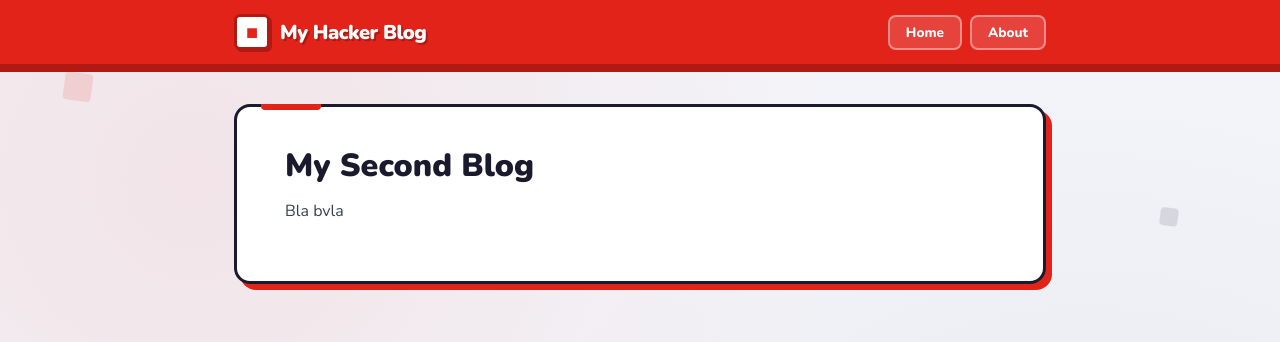
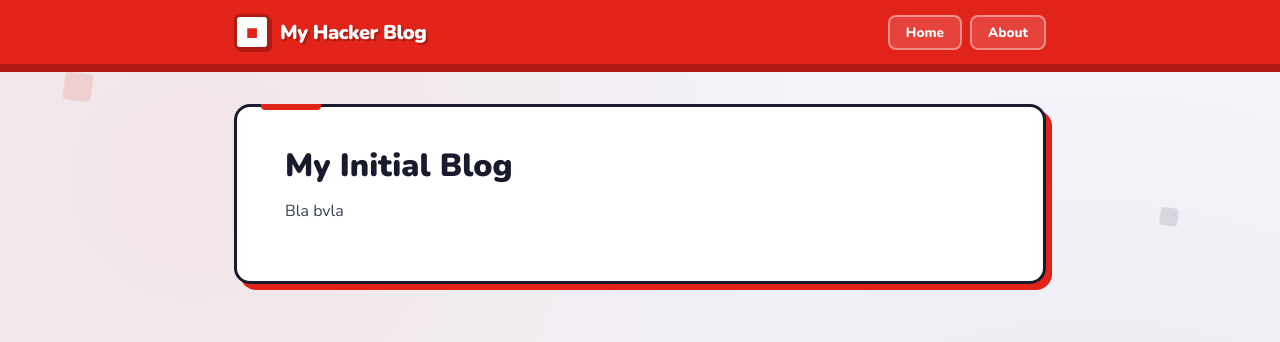
Before and after one commit to shingamer/shingamer.github.io, a Jekyll site: the page built from _posts/2026-04-04-my-second-blog.md, in a window 1280 px wide. Shown: the top 342 px of the page. Built offline with Jekyll 4.4.1, drawn with Linux system fonts in a browser that asks for light colours.

Commit message:
Update and rename 2026-04-06-my-second-blog.md to 2026-04-04-my-second-blog.md

```diff
--- a/_posts/2026-04-06-my-second-blog.md
+++ b/_posts/2026-04-04-my-second-blog.md
@@ -4,6 +4,6 @@ title: "Hello, World"
 date: 2026-04-05 12:00:00 +0800
 ---
 
-# My Second Blog
+# My Initial Blog
 
 Bla bvla
```
